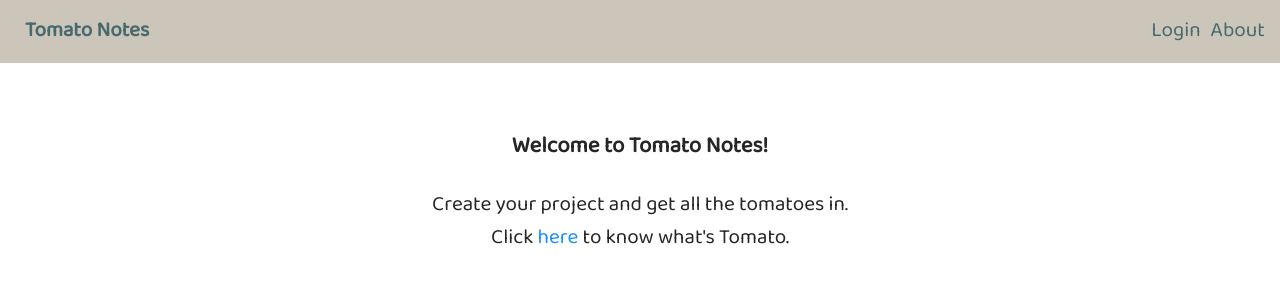
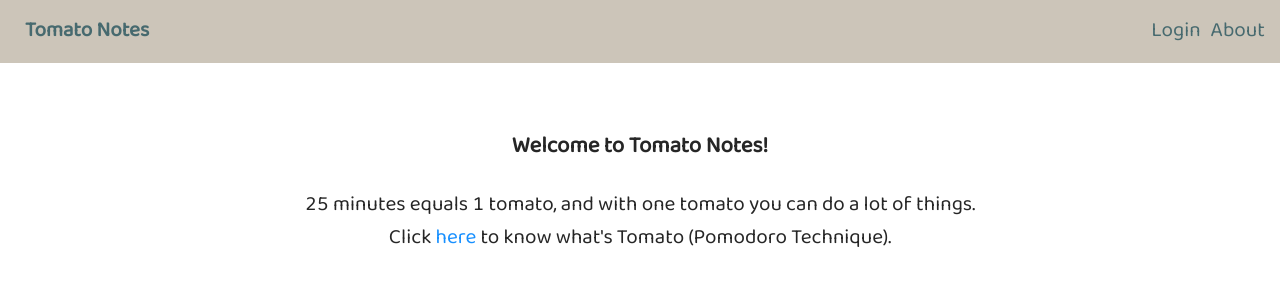
Before and after one commit to StevenZiu/tomato-notes-client, a React (Create React App) app: page / in a window 1280 px wide. Shown: the top 304 px of the page. Built offline with nearby package versions, Linux system fonts and the light colour scheme.

Commit message:
update site main title

```diff
--- a/src/container/Home/index.js
+++ b/src/container/Home/index.js
@@ -10,7 +10,9 @@ class Home extends React.Component {
           <Col className="title" col={24}>
             <span className="main-title">Welcome to Tomato Notes!</span> <br />
             <span className="sub-title">
-              Create your project and get all the tomatoes in. <br />
+              25 minutes equals 1 tomato, and with one tomato you can do a lot
+              of things.
+              <br />
               Click{" "}
               <a
                 href="https://en.wikipedia.org/wiki/Pomodoro_Technique"
@@ -18,7 +20,7 @@ class Home extends React.Component {
               >
                 here
               </a>{" "}
-              to know what's Tomato.
+              to know what's Tomato (Pomodoro Technique).
             </span>
           </Col>
         </Row>
```
Also changed, not shown: 1 other file (tests, documents, lock files or other folders).
